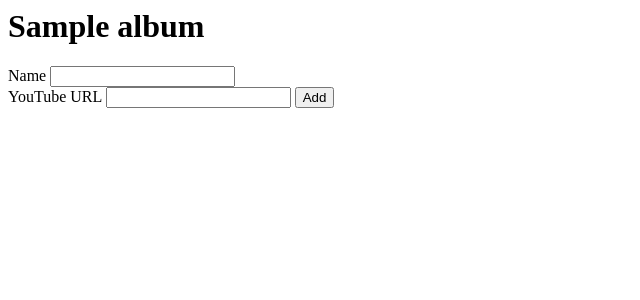
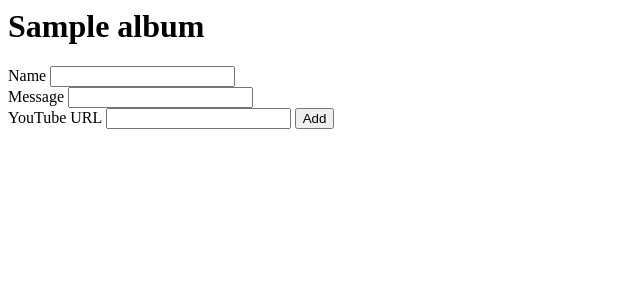
Before and after one commit to benbc/Cyrano, a Python web app: template webapp/cyrano/templates/album.jinja2 in a window 1280 px wide. Shown: the top 300 px of the page, without its empty margins (0-640 px from the left). Run offline with Jinja, Linux system fonts and the light colour scheme; the template is opened without the code that fills it: most values are stand-ins (such as "Sample title", 1, 10 or a date in 2020); some libraries are stand-ins or nearby versions.

Commit message:
Persist the message text.

```diff
--- a/webapp/cyrano/models.py
+++ b/webapp/cyrano/models.py
@@ -20,9 +20,11 @@ class Message(Base):
     id = Column(Integer, primary_key=True)
     album = Column(Integer, ForeignKey('album.id'))
     name = Column(Text)
+    text = Column(Text)
     youtube_id = Column(Text)
 
-    def __init__(self, album, name, youtube_id):
+    def __init__(self, album, name, text, youtube_id):
         self.album = album.id
         self.name = name
+        self.text = text
         self.youtube_id = youtube_id
--- a/webapp/cyrano/templates/album.jinja2
+++ b/webapp/cyrano/templates/album.jinja2
@@ -12,6 +12,8 @@
       <input type="hidden" name="album" value="{{ album.id }}"/>
       <label for="message-name">Name</label>
       <input type="text" name="name" id="message-name"/><br/>
+      <label for="message-text">Message</label>
+      <input type="text" name="text" id="message-text"/><br/>
       <label for="message-url">YouTube URL</label>
       <input type="text" name="url" id="message-url"/>
       <input type="submit" value="Add"/>
@@ -25,7 +27,7 @@
             <tr>
               <td>
                 <p>{{ message.name }} say</p>
-                <blockquote>Have a lovely day.</blockquote>
+                <blockquote>{{ message.text }}</blockquote>
               </td>
               <td>
                 <object width="560" height="315">
--- a/webapp/cyrano/views.py
+++ b/webapp/cyrano/views.py
@@ -28,10 +28,11 @@ def album(request):
 def add_message(request):
     album_id = request.params['album']
     name = request.params['name']
+    text = request.params['text']
     url = request.params['url']
 
     album = DBSession.query(Album).get(album_id)
-    message = Message(album, name, _youtube_id_from_url(url))
+    message = Message(album, name, text, _youtube_id_from_url(url))
     DBSession.add(message)
 
     return HTTPFound(request.route_url('album', id=album_id))
```
